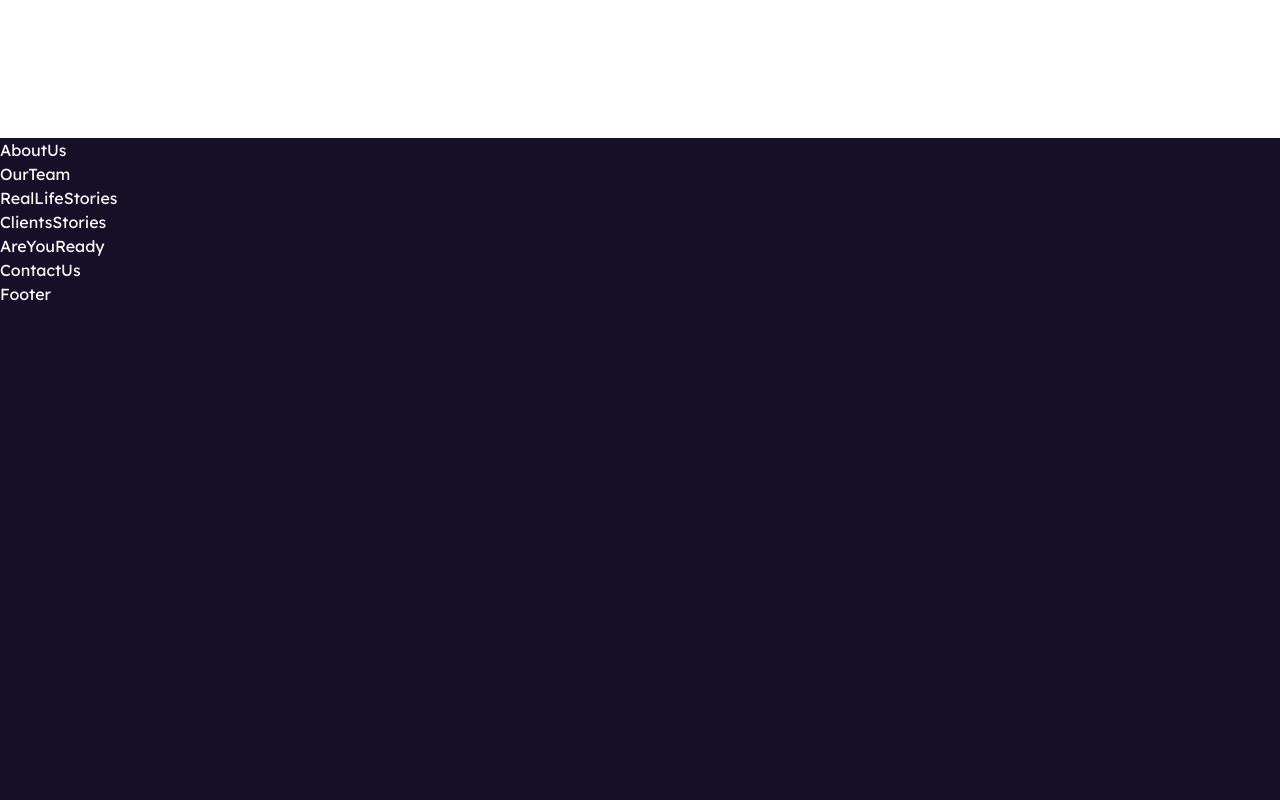
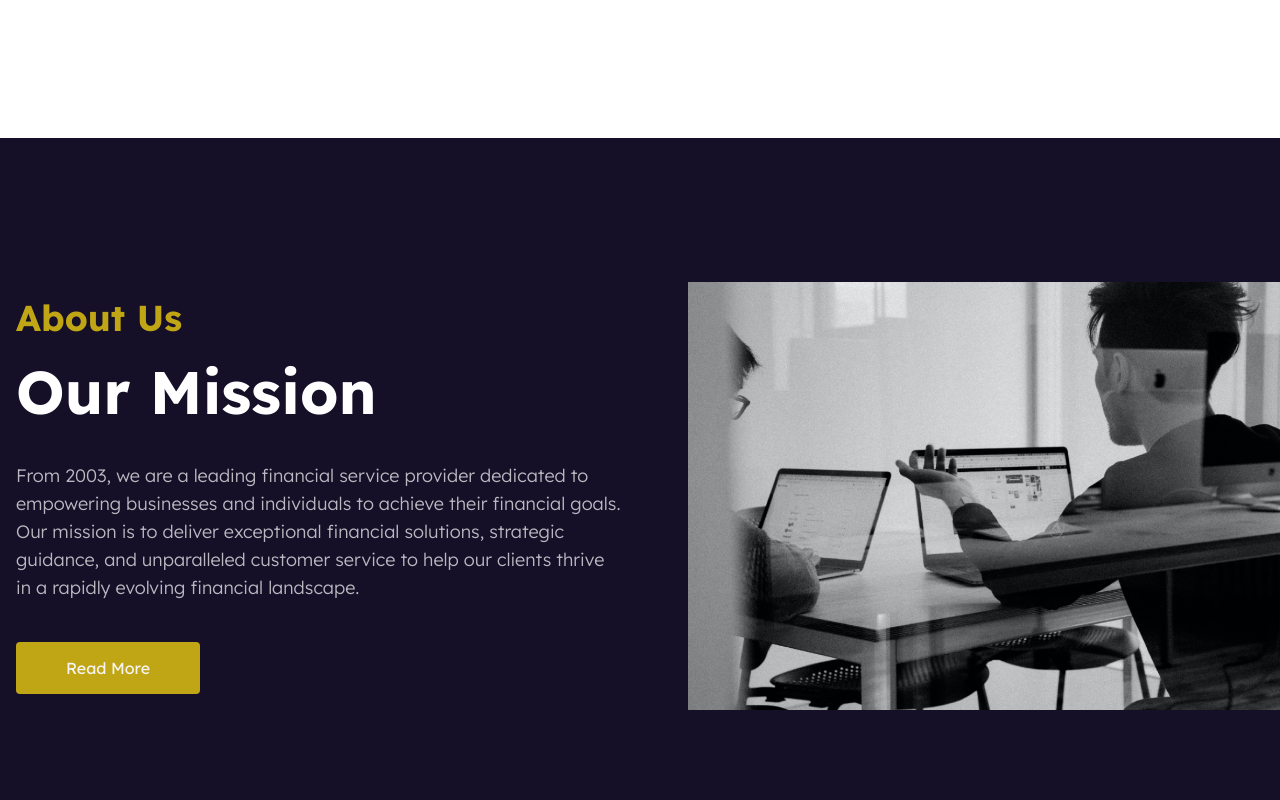
Before and after one commit to TohidEq/react-ts-tailwind-test, a React (Vite) app: page / in a window 1280 px wide. Shown: the part 1900-2700 px from the top of the page. Before the commit the page ends 2206 px from the top, so only its background shows below. Built offline with nearby package versions, Linux system fonts and the light colour scheme.

Commit message:
Compelete AboutUs

```diff
--- a/src/Home/AboutUs/AboutUs.scss
+++ b/src/Home/AboutUs/AboutUs.scss
@@ -0,0 +1,59 @@
+.about-us {
+  @apply container mx-auto  grid
+  sm:py-24
+  md:py-36
+  grid-cols-1
+  md:grid-cols-2;
+
+  .about-us-img {
+    @apply bg-about-us-img bg-center bg-cover
+    ml-2
+    lg:ml-12
+
+    hidden
+
+
+    md:z-0
+    md:block
+    md:w-auto md:h-auto;
+  }
+
+  .about-us-smry {
+    @apply text-left bg-about-us-img bg-cover bg-center md:bg-none;
+
+    .about-us-gradient {
+      background: linear-gradient(
+        90deg,
+        #150f28 0%,
+        rgba(21, 15, 40, 0) 157.3%
+      );
+
+      @apply p-4;
+    }
+
+    span {
+      @apply text-honey font-bold
+      text-2xl
+      sm:text-3xl
+      md:text-4xl;
+    }
+
+    h1 {
+      @apply font-bold py-4 leading-snug lg:pt-6
+      text-3xl
+      sm:text-5xl
+      lg:text-6xl;
+    }
+
+    p {
+      @apply leading-snug font-light
+      pt-4 md:pt-6 pb-8 md:pb-10 max-w-2xl
+      md:text-lg opacity-70;
+    }
+    a {
+      @apply mx-0 inline-block
+      px-10 py-2
+      sm:px-12 sm:py-3;
+    }
+  }
+}
--- a/src/Home/AboutUs/AboutUs.tsx
+++ b/src/Home/AboutUs/AboutUs.tsx
@@ -1,5 +1,28 @@
+import { Link } from "react-router-dom";
+
 function AboutUs() {
-  return <div>AboutUs</div>;
+  return (
+    <div className="about-us" dir="rtl">
+      <div className="about-us-img"></div>
+
+      <div className="about-us-smry" dir="ltr">
+        <div className="about-us-gradient">
+          <span>About Us</span>
+          <h1>Our Mission</h1>
+          <p>
+            From 2003, we are a leading financial service provider dedicated to
+            empowering businesses and individuals to achieve their financial
+            goals. Our mission is to deliver exceptional financial solutions,
+            strategic guidance, and unparalleled customer service to help our
+            clients thrive in a rapidly evolving financial landscape.
+          </p>
+          <Link to={"/about-us"} className="btn2">
+            Read More
+          </Link>
+        </div>
+      </div>
+    </div>
+  );
 }
 
 export default AboutUs;
--- a/src/css/index.scss
+++ b/src/css/index.scss
@@ -1497,3 +1497,246 @@ nav.nav-mobile {
     }
   }
 }
+
+.about-us{
+  width: 100%;
+}
+
+@media (min-width: 640px){
+  .about-us{
+    max-width: 640px;
+  }
+}
+
+@media (min-width: 768px){
+  .about-us{
+    max-width: 768px;
+  }
+}
+
+@media (min-width: 1024px){
+  .about-us{
+    max-width: 1024px;
+  }
+}
+
+@media (min-width: 1280px){
+  .about-us{
+    max-width: 1280px;
+  }
+}
+
+@media (min-width: 1536px){
+  .about-us{
+    max-width: 1536px;
+  }
+}
+
+.about-us{
+  margin-left: auto;
+  margin-right: auto;
+  display: grid;
+  grid-template-columns: repeat(1, minmax(0, 1fr));
+}
+
+@media (min-width: 640px){
+  .about-us{
+    padding-top: 6rem;
+    padding-bottom: 6rem;
+  }
+}
+
+@media (min-width: 768px){
+  .about-us{
+    grid-template-columns: repeat(2, minmax(0, 1fr));
+    padding-top: 9rem;
+    padding-bottom: 9rem;
+  }
+}
+
+.about-us {
+  .about-us-img{
+    margin-left: 0.5rem;
+  }
+  .about-us-img{
+    display: none;
+  }
+  .about-us-img{
+    background-image: url('/aboutUs.png');
+  }
+  .about-us-img{
+    background-size: cover;
+  }
+  .about-us-img{
+    background-position: center;
+  }
+  @media (min-width: 768px){
+    .about-us-img{
+      z-index: 0;
+    }
+  }
+  @media (min-width: 768px){
+    .about-us-img{
+      display: block;
+    }
+  }
+  @media (min-width: 768px){
+    .about-us-img{
+      height: auto;
+    }
+  }
+  @media (min-width: 768px){
+    .about-us-img{
+      width: auto;
+    }
+  }
+  @media (min-width: 1024px){
+    .about-us-img{
+      margin-left: 3rem;
+    }
+  }
+  .about-us-smry{
+    background-image: url('/aboutUs.png');
+  }
+  .about-us-smry{
+    background-size: cover;
+  }
+  .about-us-smry{
+    background-position: center;
+  }
+  .about-us-smry{
+    text-align: left;
+  }
+  @media (min-width: 768px){
+    .about-us-smry{
+      background-image: none;
+    }
+  }
+  .about-us-smry {
+    .about-us-gradient {
+      background: linear-gradient(
+        90deg,
+        #150f28 0%,
+        rgba(21, 15, 40, 0) 157.3%
+      );
+    }
+    .about-us-gradient{
+      padding: 1rem;
+    }
+    span{
+      font-size: 1.5rem;
+      line-height: 2rem;
+    }
+    span{
+      font-weight: 700;
+    }
+    span{
+      --tw-text-opacity: 1;
+      color: rgb(192 166 21 / var(--tw-text-opacity));
+    }
+    @media (min-width: 640px){
+      span{
+        font-size: 1.875rem;
+        line-height: 2.25rem;
+      }
+    }
+    @media (min-width: 768px){
+      span{
+        font-size: 2.25rem;
+        line-height: 2.5rem;
+      }
+    }
+    h1{
+      padding-top: 1rem;
+      padding-bottom: 1rem;
+    }
+    h1{
+      font-size: 1.875rem;
+      line-height: 2.25rem;
+    }
+    h1{
+      font-weight: 700;
+    }
+    h1{
+      line-height: 1.375;
+    }
+    @media (min-width: 640px){
+      h1{
+        font-size: 3rem;
+        line-height: 1;
+      }
+    }
+    @media (min-width: 1024px){
+      h1{
+        padding-top: 1.5rem;
+      }
+    }
+    @media (min-width: 1024px){
+      h1{
+        font-size: 3.75rem;
+        line-height: 1;
+      }
+    }
+    p{
+      max-width: 42rem;
+    }
+    p{
+      padding-top: 1rem;
+    }
+    p{
+      padding-bottom: 2rem;
+    }
+    p{
+      font-weight: 300;
+    }
+    p{
+      line-height: 1.375;
+    }
+    p{
+      opacity: 0.7;
+    }
+    @media (min-width: 768px){
+      p{
+        padding-top: 1.5rem;
+      }
+    }
+    @media (min-width: 768px){
+      p{
+        padding-bottom: 2.5rem;
+      }
+    }
+    @media (min-width: 768px){
+      p{
+        font-size: 1.125rem;
+        line-height: 1.75rem;
+      }
+    }
+    a{
+      margin-left: 0px;
+      margin-right: 0px;
+    }
+    a{
+      display: inline-block;
+    }
+    a{
+      padding-left: 2.5rem;
+      padding-right: 2.5rem;
+    }
+    a{
+      padding-top: 0.5rem;
+      padding-bottom: 0.5rem;
+    }
+    @media (min-width: 640px){
+      a{
+        padding-left: 3rem;
+        padding-right: 3rem;
+      }
+    }
+    @media (min-width: 640px){
+      a{
+        padding-top: 0.75rem;
+        padding-bottom: 0.75rem;
+      }
+    }
+  }
+}
--- a/tailwind.config.cjs
+++ b/tailwind.config.cjs
@@ -20,6 +20,7 @@ module.exports = {
       },
       backgroundImage: {
         'welcome-img': "url('/wlcm.png')",
+        'about-us-img': "url('/aboutUs.png')",
       }
     }
   },
```
